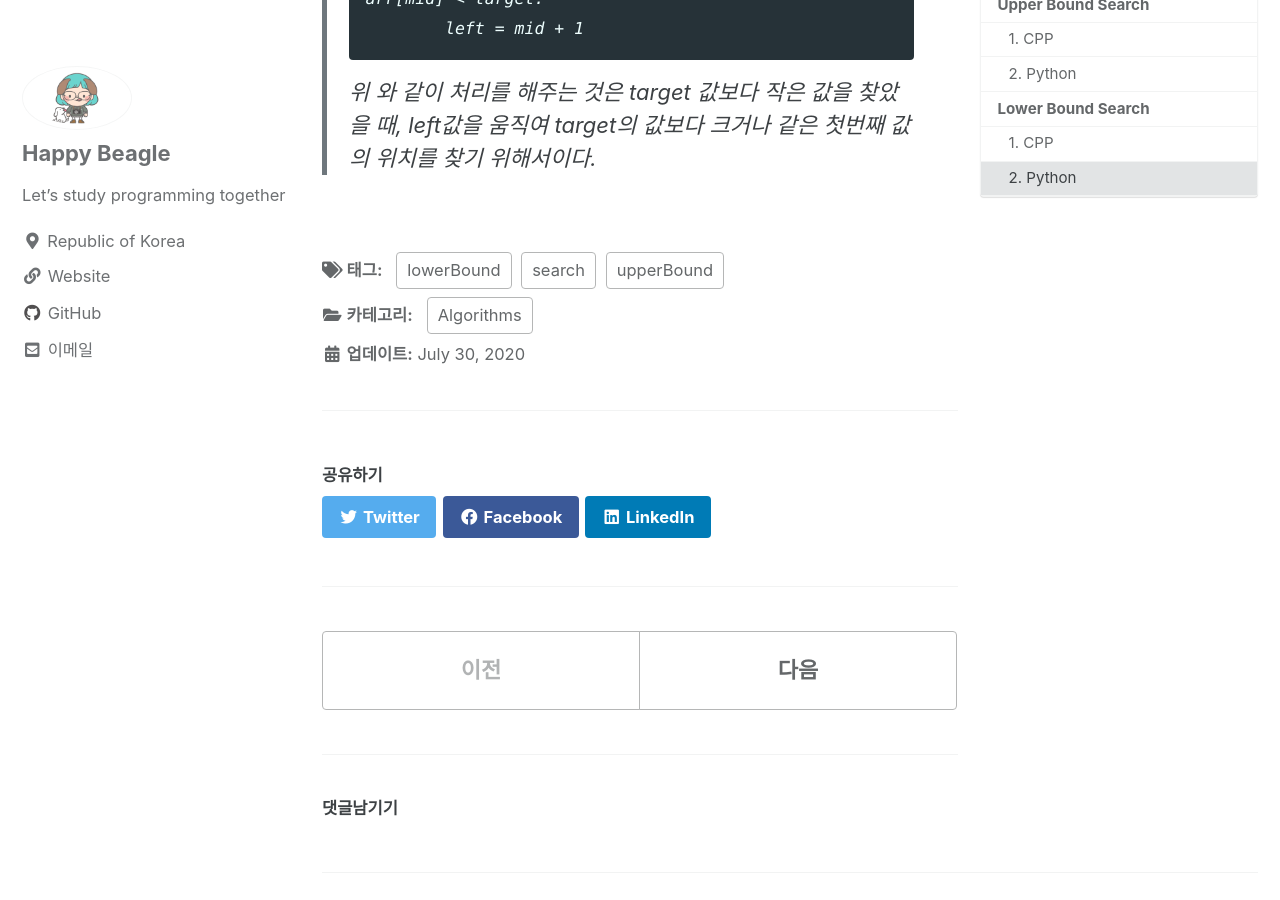
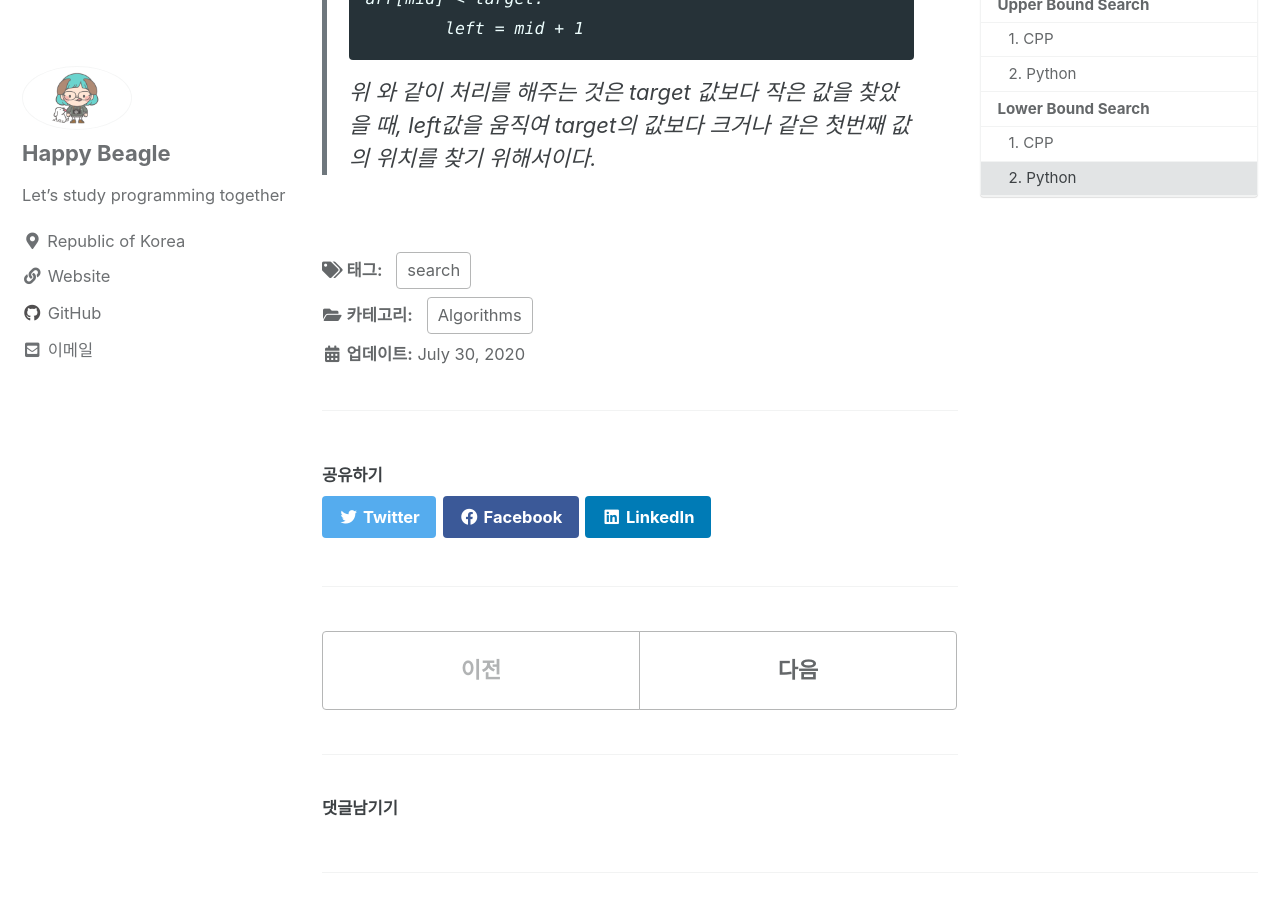
Before and after one commit to happyBeagle/happyBeagle.github.io, a Jekyll site: the page built from _posts/2020/Algorithms/2020-07-30-upper-bound-search-and-lower-bound-search-c-python.md, in a window 1280 px wide and 900 px high, scrolled down 3227 px. Built offline with Jekyll 4.4.1, drawn with Linux system fonts in a browser that asks for light colours; cached includes are drawn as plain includes; comment, search, counter and statistics services are not loaded.

Commit message:
modify post : upper bound, lower bound tag

```diff
--- a/_posts/2020/Algorithms/2020-07-30-upper-bound-search-and-lower-bound-search-c-python.md
+++ b/_posts/2020/Algorithms/2020-07-30-upper-bound-search-and-lower-bound-search-c-python.md
@@ -3,8 +3,6 @@ title: Upper Bound Search and Lower Bound Search ( c++/ python)
 categories:
 - Algorithms
 tags:
-- upperBound
-- lowerBound
 - search
 description: upper bound  search와  lower bound search에 대해 학습합니다.
 layout: single
```
